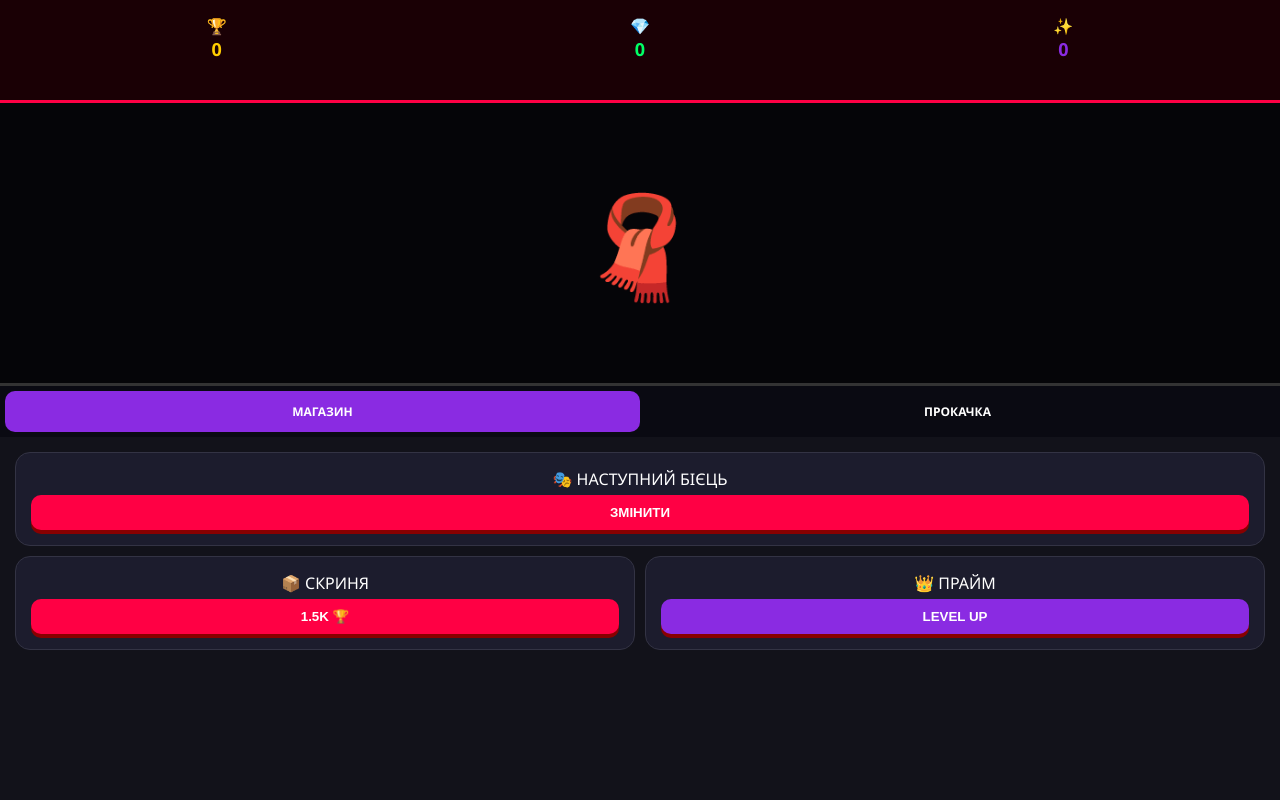
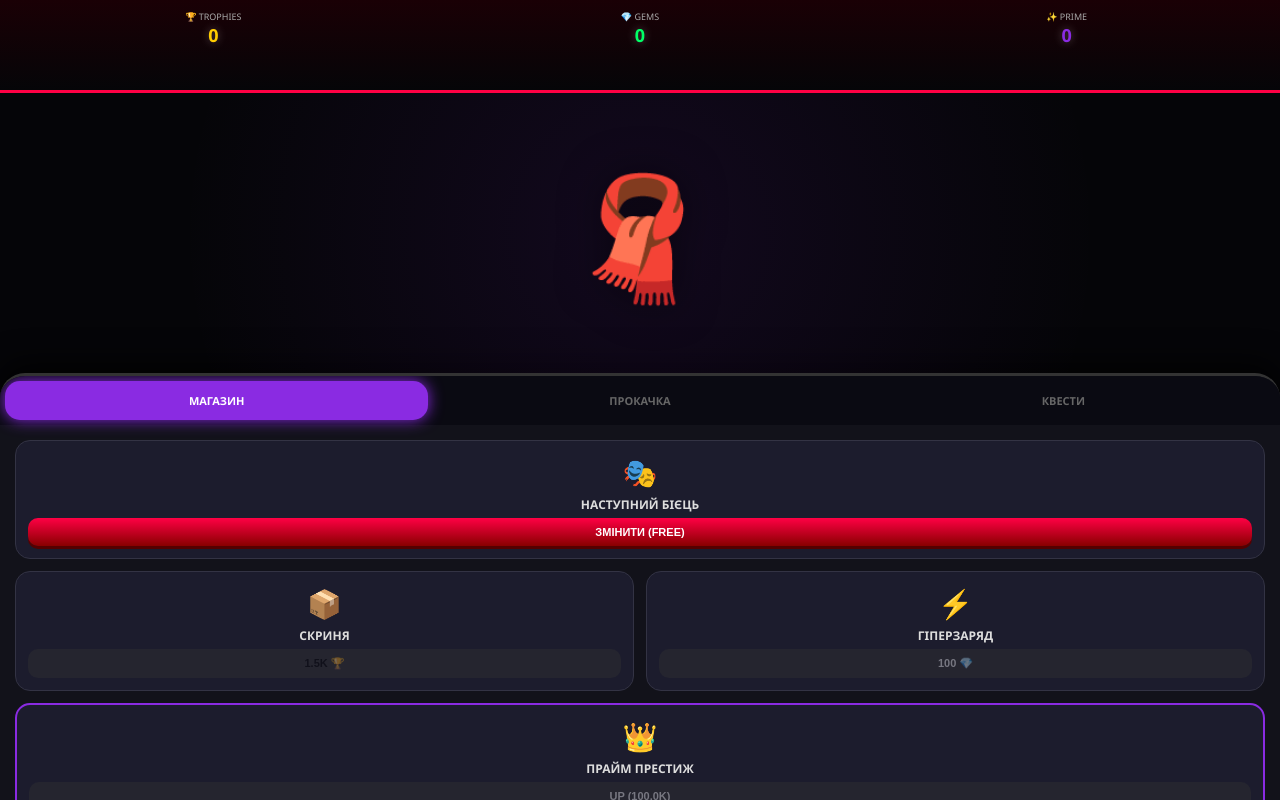
Before and after one commit to TwinkWeel-GameDev/Brawl-Clicker, a plain HTML site: page index.html in a window 1280 px wide. Both pictures are taken after a click on the element "МАГАЗИН". Drawn offline with Linux system fonts and the light colour scheme.

Commit message:
Update index.html

```diff
--- a/index.html
+++ b/index.html
@@ -7,67 +7,111 @@
     <style>
         :root {
             --bg: #050508; --panel: #12121a; --red: #ff0044;
-            --purple: #8a2be2; --gold: #ffcc00; --green: #00ff66; --cyan: #00ffff;
-        }
-        body {
-            background: var(--bg); color: #fff; font-family: 'Segoe UI', sans-serif;
-            margin: 0; padding: 0; overflow: hidden; height: 100vh; display: flex; flex-direction: column;
+            --purple: #8a2be2; --gold: #ffcc00; --cyan: #00ffff; --green: #00ff66;
         }
 
-        /* Шапка */
+        body {
+            background: var(--bg); color: #fff; font-family: 'Segoe UI', 'Arial Black', sans-serif;
+            margin: 0; padding: 0; overflow: hidden; height: 100vh; display: flex; flex-direction: column;
+            user-select: none; -webkit-tap-highlight-color: transparent;
+        }
+
+        /* Анімації */
+        @keyframes shake { 0%, 100% { transform: translate(0,0); } 25% { transform: translate(2px, -2px); } 75% { transform: translate(-2px, 2px); } }
+        .hyper-active { animation: shake 0.1s infinite; background: radial-gradient(circle, #300 0%, #050508 100%) !important; }
+
+        /* Шапка - Фіксована */
         .header {
-            display: flex; justify-content: space-around; padding: 15px 5px;
-            border-bottom: 3px solid var(--red); background: #1a0005; height: 70px;
+            display: flex; justify-content: space-around; background: linear-gradient(180deg, #1a0005 0%, var(--bg) 100%);
+            padding: 10px 0; border-bottom: 3px solid var(--red); height: 70px; flex-shrink: 0;
         }
-        .stat-box { display: flex; flex-direction: column; align-items: center; }
-        .stat-val { font-size: 18px; font-weight: 900; }
+        .stat-box { display: flex; flex-direction: column; align-items: center; min-width: 70px; }
+        .stat-label { font-size: 9px; color: #aaa; text-transform: uppercase; }
+        .stat-val { font-size: 18px; font-weight: 900; text-shadow: 0 0 10px rgba(255,255,255,0.3); }
 
-        /* Зона тапу - чітка висота */
+        /* Зона тапу - Фіксована */
         .game-area {
-            height: 35vh; min-height: 200px; display: flex; align-items: center;
-            justify-content: center; position: relative;
+            height: 35vh; position: relative; display: flex; align-items: center; justify-content: center;
+            background: radial-gradient(circle, rgba(138, 43, 226, 0.1) 0%, transparent 70%); flex-shrink: 0;
         }
-        #char { font-size: 100px; transition: 0.05s; z-index: 5; cursor: pointer; }
+        #char {
+            font-size: 120px; transition: transform 0.05s; z-index: 5; filter: drop-shadow(0 0 20px rgba(0,0,0,0.5));
+        }
+        .combo-meter {
+            position: absolute; right: 20px; top: 10px; color: var(--cyan); font-style: italic;
+            font-size: 20px; font-weight: 900; opacity: 0; transition: 0.3s;
+        }
 
-        /* UI Панель - ВИПРАВЛЕНО СКРОЛ */
+        /* UI Панель - СКРОЛ ПРАЦЮЄ ТУТ */
         .ui-panel {
             flex: 1; background: var(--panel); border-top: 3px solid #333;
-            display: flex; flex-direction: column; overflow: hidden; /* Важливо */
+            border-radius: 25px 25px 0 0; display: flex; flex-direction: column; overflow: hidden;
+            box-shadow: 0 -10px 30px rgba(0,0,0,0.8);
         }
-        .nav-tabs { display: flex; background: #0a0a12; padding: 5px; }
-        .nav-btn { flex: 1; padding: 12px; text-align: center; font-weight: 900; font-size: 12px; cursor: pointer; }
-        .nav-btn.active { background: var(--purple); border-radius: 10px; }
+        .nav-tabs { display: flex; background: #0a0a12; padding: 5px; flex-shrink: 0; }
+        .nav-btn {
+            flex: 1; padding: 12px; cursor: pointer; color: #666; font-size: 11px; font-weight: 900;
+            text-align: center; transition: 0.3s; border-radius: 15px;
+        }
+        .nav-btn.active { color: #fff; background: var(--purple); box-shadow: 0 0 15px var(--purple); }
 
-        /* Контент табів зі скролом */
-        .tab-content {
-            display: none; padding: 15px; overflow-y: auto; height: 100%; /* Дозволяє крутити вниз */
-            padding-bottom: 100px; /* Місце для нижніх кнопок */
-        }
+        .tab-content { flex: 1; overflow-y: auto; padding: 15px; display: none; padding-bottom: 50px; }
         .tab-content.active { display: block; }
 
-        .grid { display: grid; grid-template-columns: 1fr 1fr; gap: 10px; }
-        .card { background: #1c1c2d; border-radius: 15px; padding: 15px; text-align: center; border: 1px solid #334; }
-        button { width: 100%; padding: 10px; border-radius: 10px; border: none; font-weight: 900; color: #fff; margin-top: 5px; }
-        .btn-buy { background: var(--red); box-shadow: 0 4px #800; }
-        .btn-buy:disabled { opacity: 0.3; box-shadow: none; }
+        /* Картки */
+        .grid { display: grid; grid-template-columns: 1fr 1fr; gap: 12px; }
+        .card {
+            background: #1c1c2d; border-radius: 15px; padding: 12px; border: 1px solid #334;
+            display: flex; flex-direction: column; align-items: center; position: relative;
+        }
+        .card-lvl { position: absolute; top: 5px; right: 8px; font-size: 9px; color: var(--cyan); }
+        .card-icon { font-size: 28px; margin-bottom: 5px; }
+        .card-name { font-size: 12px; font-weight: bold; margin-bottom: 5px; color: #ddd; text-align: center; }
 
+        button {
+            width: 100%; border: none; padding: 8px; border-radius: 10px; font-weight: 900;
+            color: white; transition: 0.1s; cursor: pointer; font-size: 11px;
+        }
+        .btn-buy { background: linear-gradient(180deg, var(--red), #800); box-shadow: 0 3px #500; }
+        .btn-buy:active { transform: translateY(2px); box-shadow: none; }
+        .btn-buy:disabled { background: #333 !important; box-shadow: none !important; opacity: 0.4; }
+
+        /* Ефекти */
+        .floating-text {
+            position: absolute; pointer-events: none; animation: floatUp 0.6s forwards;
+            font-weight: 900; font-size: 24px; z-index: 100;
+        }
+        @keyframes floatUp { 0% { transform: translateY(0); opacity: 1; } 100% { transform: translateY(-80px); opacity: 0; } }
+
+        .quest-item { background: #0a0a12; margin-bottom: 8px; padding: 10px; border-radius: 12px; border-left: 4px solid var(--green); }
         #notify {
-            position: fixed; top: 10px; left: 50%; transform: translateX(-50%);
-            background: var(--purple); padding: 10px 20px; border-radius: 20px; z-index: 100; display: none;
+            position: fixed; top: 80px; left: 50%; transform: translateX(-50%);
+            background: var(--purple); padding: 8px 20px; border-radius: 30px;
+            z-index: 200; font-weight: bold; display: none; border: 2px solid #fff; font-size: 12px;
         }
     </style>
 </head>
-<body>
+<body id="main-body">
 
-<div id="notify"></div>
+<div id="notify">Повідомлення!</div>
 
 <div class="header">
-    <div class="stat-box" style="color: var(--gold)">🏆 <span id="trophies" class="stat-val">0</span></div>
-    <div class="stat-box" style="color: var(--green)">💎 <span id="gems" class="stat-val">0</span></div>
-    <div class="stat-box" style="color: var(--purple)">✨ <span id="prime" class="stat-val">0</span></div>
+    <div class="stat-box" style="color: var(--gold)">
+        <span class="stat-label">🏆 trophies</span>
+        <span id="trophies" class="stat-val">0</span>
+    </div>
+    <div class="stat-box" style="color: var(--green)">
+        <span class="stat-label">💎 gems</span>
+        <span id="gems" class="stat-val">0</span>
+    </div>
+    <div class="stat-box" style="color: var(--purple)">
+        <span class="stat-label">✨ prime</span>
+        <span id="prime" class="stat-val">0</span>
+    </div>
 </div>
 
 <div class="game-area" id="tap-area">
+    <div class="combo-meter" id="combo-ui">COMBO x2</div>
     <div id="char">🧣</div>
 </div>
 
@@ -75,21 +119,30 @@
     <div class="nav-tabs">
         <div class="nav-btn active" onclick="showTab('shop', event)">МАГАЗИН</div>
         <div class="nav-btn" onclick="showTab('upgrades', event)">ПРОКАЧКА</div>
+        <div class="nav-btn" onclick="showTab('quests', event)">КВЕСТИ</div>
     </div>
 
     <div class="tab-content active" id="tab-shop">
         <div class="grid">
             <div class="card" style="grid-column: span 2;">
-                <div>🎭 НАСТУПНИЙ БІЄЦЬ</div>
-                <button class="btn-buy" onclick="nextSkin()">ЗМІНИТИ</button>
+                <div class="card-icon">🎭</div>
+                <div class="card-name">НАСТУПНИЙ БІЄЦЬ</div>
+                <button class="btn-buy" onclick="nextSkin()">ЗМІНИТИ (FREE)</button>
             </div>
             <div class="card">
-                <div>📦 СКРИНЯ</div>
-                <button class="btn-buy" id="btn-box" onclick="buyBox()">1.5K 🏆</button>
+                <div class="card-icon">📦</div>
+                <div class="card-name">СКРИНЯ</div>
+                <button class="btn-buy" id="btn-box" onclick="buyBox()" style="background: var(--gold); color: #000;">1.5K 🏆</button>
             </div>
             <div class="card">
-                <div>👑 ПРАЙМ</div>
-                <button class="btn-buy" id="btn-prime" onclick="prestige()" style="background:var(--purple)">LEVEL UP</button>
+                <div class="card-icon">⚡</div>
+                <div class="card-name">ГІПЕРЗАРЯД</div>
+                <button class="btn-buy" id="btn-hyper" onclick="buyHyper()" style="background: var(--purple);">100 💎</button>
+            </div>
+            <div class="card" style="grid-column: span 2; border: 2px solid var(--purple);">
+                <div class="card-icon">👑</div>
+                <div class="card-name">ПРАЙМ ПРЕСТИЖ</div>
+                <button class="btn-buy" id="btn-prime" onclick="prestige()" style="background: var(--purple);">LEVEL UP</button>
             </div>
         </div>
     </div>
@@ -97,133 +150,167 @@
     <div class="tab-content" id="tab-upgrades">
         <div class="grid">
             <div class="card">
-                <div id="lvl-pwr">Lvl 1</div>
-                <div>🧨 СИЛА</div>
+                <span class="card-lvl" id="lvl-pwr">Lvl 1</span>
+                <div class="card-icon">🧨</div>
+                <div class="card-name">СИЛА</div>
                 <button class="btn-buy" id="btn-pwr" onclick="upPwr()">+5 (<span id="cost-pwr">100</span>)</button>
             </div>
             <div class="card">
-                <div id="lvl-auto">Lvl 0</div>
-                <div>🤖 АВТО</div>
+                <span class="card-lvl" id="lvl-auto">Lvl 0</span>
+                <div class="card-icon">🤖</div>
+                <div class="card-name">АВТО</div>
                 <button class="btn-buy" id="btn-auto" onclick="upAuto()">+10/с (<span id="cost-auto">500</span>)</button>
             </div>
-            <div class="card" style="grid-column: span 2;">
-                <div>🚀 NULL'S SERVER</div>
-                <button class="btn-buy" id="btn-server" onclick="upServer()">+500/с (50K)</button>
-            </div>
         </div>
+    </div>
+
+    <div class="tab-content" id="tab-quests">
+        <div id="quest-list"></div>
     </div>
 </div>
 
 <script>
-    // СИНТЕЗАТОР ЗВУКУ (Працює без файлів!)
+    // ЗВУКОВА СИСТЕМА
     const audioCtx = new (window.AudioContext || window.webkitAudioContext)();
-    function playSound(freq, type, duration) {
-        const osc = audioCtx.createOscillator();
-        const gain = audioCtx.createGain();
-        osc.type = type; osc.frequency.value = freq;
-        gain.gain.setValueAtTime(0.1, audioCtx.currentTime);
-        gain.gain.exponentialRampToValueAtTime(0.01, audioCtx.currentTime + duration);
-        osc.connect(gain); gain.connect(audioCtx.destination);
-        osc.start(); osc.stop(audioCtx.currentTime + duration);
+    function playSfx(f, t, d) {
+        if(audioCtx.state === 'suspended') audioCtx.resume();
+        const o = audioCtx.createOscillator();
+        const g = audioCtx.createGain();
+        o.type = t; o.frequency.value = f;
+        g.gain.setValueAtTime(0.1, audioCtx.currentTime);
+        g.gain.exponentialRampToValueAtTime(0.01, audioCtx.currentTime + d);
+        o.connect(g); g.connect(audioCtx.destination);
+        o.start(); o.stop(audioCtx.currentTime + d);
     }
 
     const sfx = {
-        tap: () => playSound(400, 'sine', 0.1),
-        buy: () => playSound(800, 'square', 0.2),
-        prime: () => { playSound(500, 'sawtooth', 0.3); setTimeout(() => playSound(700, 'sawtooth', 0.4), 100); }
+        tap: () => playSfx(400, 'sine', 0.1),
+        buy: () => playSfx(800, 'square', 0.2),
+        prime: () => { playSfx(500, 'sawtooth', 0.3); setTimeout(()=>playSfx(700,'sawtooth',0.4),100); }
     };
 
-    // ЛОГІКА ГРИ
-    let state = JSON.parse(localStorage.getItem('brawlData')) || {
+    let state = JSON.parse(localStorage.getItem('brawlDataV3')) || {
         trophies: 0, gems: 0, prime: 0, power: 1, auto: 0,
-        costs: { pwr: 100, auto: 500, server: 50000 },
-        lvls: { pwr: 1, auto: 0 }, skinIdx: 0
+        costs: { pwr: 100, auto: 500 }, lvls: { pwr: 1, auto: 0 },
+        skinIdx: 0, hyper: false, combo: 0, lastTap: 0, totalClicks: 0
     };
 
-    const skins = ["🧣", "🦅", "🌑", "🔥", "👑", "👺", "💀", "👽"];
+    const skins = ["🧣", "🦅", "🌑", "🔥", "👑", "👺", "💀", "👽", "👾", "🤖"];
+
+    function f(n) { return n >= 1000 ? (n/1000).toFixed(1) + "K" : Math.floor(n); }
+
+    function notify(text) {
+        const el = document.getElementById('notify');
+        el.innerText = text; el.style.display = 'block';
+        setTimeout(() => el.style.display = 'none', 2000);
+    }
 
     function update() {
-        document.getElementById('trophies').innerText = Math.floor(state.trophies);
-        document.getElementById('gems').innerText = state.gems;
+        document.getElementById('trophies').innerText = f(state.trophies);
+        document.getElementById('gems').innerText = f(state.gems);
         document.getElementById('prime').innerText = state.prime;
         document.getElementById('lvl-pwr').innerText = "Lvl " + state.lvls.pwr;
-        document.getElementById('cost-pwr').innerText = state.costs.pwr;
+        document.getElementById('cost-pwr').innerText = f(state.costs.pwr);
         document.getElementById('lvl-auto').innerText = "Lvl " + state.lvls.auto;
-        document.getElementById('cost-auto').innerText = state.costs.auto;
+        document.getElementById('cost-auto').innerText = f(state.costs.auto);
 
         document.getElementById('btn-pwr').disabled = state.trophies < state.costs.pwr;
         document.getElementById('btn-auto').disabled = state.trophies < state.costs.auto;
-        document.getElementById('btn-server').disabled = state.trophies < 50000;
+        document.getElementById('btn-box').disabled = state.trophies < 1500;
+        document.getElementById('btn-hyper').disabled = state.gems < 100 || state.hyper;
 
+        let pReq = 100000 * (state.prime + 1);
+        document.getElementById('btn-prime').innerText = `UP (${f(pReq)})`;
+        document.getElementById('btn-prime').disabled = state.trophies < pReq;
         document.getElementById('char').innerText = skins[state.skinIdx];
-        localStorage.setItem('brawlData', JSON.stringify(state));
+
+        localStorage.setItem('brawlDataV3', JSON.stringify(state));
+        renderQuests();
     }
 
-    function handleTap() {
-        if (audioCtx.state === 'suspended') audioCtx.resume();
-        state.trophies += (state.power + (state.prime * 50));
-        if (Math.random() < 0.05) state.gems++;
+    function handleTap(e) {
+        const now = Date.now();
+        state.combo = (now - state.lastTap < 300) ? Math.min(state.combo + 1, 50) : 0;
+        state.lastTap = now;
+
+        let mult = (1 + Math.floor(state.combo/10)) * (state.hyper ? 10 : 1);
+        let gain = (state.power + (state.prime * 50)) * mult;
+
+        state.trophies += gain; state.totalClicks++;
         sfx.tap();
+
+        const char = document.getElementById('char');
+        char.style.transform = 'scale(0.8) rotate(-5deg)';
+        setTimeout(() => char.style.transform = 'scale(1) rotate(0deg)', 50);
+
+        const x = e.touches ? e.touches[0].pageX : e.pageX;
+        const y = e.touches ? e.touches[0].pageY : e.pageY;
+        showFloat(x, y, "+" + f(gain), state.hyper ? 'var(--purple)' : '#fff');
+
+        const cUI = document.getElementById('combo-ui');
+        cUI.style.opacity = state.combo > 5 ? 1 : 0;
+        cUI.innerText = `COMBO x${1 + Math.floor(state.combo/10)}`;
+
+        if(Math.random() < 0.02) { state.gems++; showFloat(x, y-40, "+1 💎", 'var(--green)'); }
         update();
     }
 
-    document.getElementById('tap-area').addEventListener('mousedown', handleTap);
-    document.getElementById('tap-area').addEventListener('touchstart', (e) => { e.preventDefault(); handleTap(); });
-
-    function upPwr() {
-        if (state.trophies >= state.costs.pwr) {
-            state.trophies -= state.costs.pwr;
-            state.power += 5; state.lvls.pwr++;
-            state.costs.pwr = Math.round(state.costs.pwr * 1.6);
-            sfx.buy(); update();
-        }
+    function showFloat(x, y, txt, clr) {
+        const d = document.createElement('div');
+        d.className = 'floating-text'; d.innerText = txt; d.style.left = x+'px'; d.style.top = y+'px'; d.style.color = clr;
+        document.body.appendChild(d); setTimeout(() => d.remove(), 600);
     }
 
-    function upAuto() {
-        if (state.trophies >= state.costs.auto) {
-            state.trophies -= state.costs.auto;
-            state.auto += 10; state.lvls.auto++;
-            state.costs.auto = Math.round(state.costs.auto * 2);
-            sfx.buy(); update();
-        }
-    }
+    const tA = document.getElementById('tap-area');
+    tA.addEventListener('touchstart', (e)=>{e.preventDefault(); handleTap(e)}, {passive:false});
+    tA.addEventListener('mousedown', handleTap);
 
-    function upServer() {
-        if (state.trophies >= 50000) {
-            state.trophies -= 50000; state.auto += 500;
-            sfx.buy(); update();
-        }
-    }
+    function upPwr() { if(state.trophies >= state.costs.pwr) { sfx.buy(); state.trophies -= state.costs.pwr; state.power += 5; state.lvls.pwr++; state.costs.pwr = Math.round(state.costs.pwr*1.7); update(); } }
+    function upAuto() { if(state.trophies >= state.costs.auto) { sfx.buy(); state.trophies -= state.costs.auto; state.auto += 10; state.lvls.auto++; state.costs.auto = Math.round(state.costs.auto*2); update(); } }
+    function buyBox() { if(state.trophies >= 1500) { sfx.buy(); state.trophies -= 1500; state.gems += Math.floor(Math.random()*15)+5; update(); } }
+    function nextSkin() { sfx.tap(); state.skinIdx = (state.skinIdx + 1) % skins.length; update(); }
 
-    function buyBox() {
-        if (state.trophies >= 1500) {
-            state.trophies -= 1500; state.gems += 15;
-            sfx.buy(); update();
+    function buyHyper() {
+        if(state.gems >= 100) {
+            sfx.prime(); state.gems -= 100; state.hyper = true;
+            document.body.classList.add('hyper-active');
+            notify("ГІПЕРЗАРЯД x10!");
+            setTimeout(() => { state.hyper = false; document.body.classList.remove('hyper-active'); update(); }, 15000);
+            update();
         }
     }
 
     function prestige() {
         let req = 100000 * (state.prime + 1);
-        if (state.trophies >= req) {
-            state.prime++; state.trophies = 0; state.power = 1; state.auto = 0;
-            state.costs = { pwr: 100, auto: 500, server: 50000 };
-            state.lvls = { pwr: 1, auto: 0 };
-            sfx.prime(); update();
-            alert("НОВИЙ ПРАЙМ!");
+        if(state.trophies >= req) {
+            sfx.prime(); state.prime++; state.trophies = 0; state.power = 1; state.auto = 0;
+            state.costs = { pwr: 100, auto: 500 }; state.lvls = { pwr: 1, auto: 0 };
+            notify(`✨ ПРАЙМ ${state.prime}!`); update();
         }
     }
 
-    function nextSkin() { state.skinIdx = (state.skinIdx + 1) % skins.length; sfx.tap(); update(); }
-
-    function showTab(name, e) {
+    function showTab(t, e) {
         sfx.tap();
         document.querySelectorAll('.tab-content').forEach(c => c.classList.remove('active'));
         document.querySelectorAll('.nav-btn').forEach(b => b.classList.remove('active'));
-        document.getElementById('tab-' + name).classList.add('active');
+        document.getElementById('tab-' + t).classList.add('active');
         e.target.classList.add('active');
     }
 
-    setInterval(() => { if (state.auto > 0) { state.trophies += state.auto / 10; update(); } }, 100);
+    function renderQuests() {
+        const qL = document.getElementById('quest-list');
+        const qs = [
+            { n: "Клікер", c: 500, v: state.totalClicks, r: "10 💎" },
+            { n: "Багатій", c: 10000, v: state.trophies, r: "50 💎" }
+        ];
+        qL.innerHTML = qs.map(q => `
+            <div class="quest-item" style="opacity: ${q.v >= q.c ? 1 : 0.5}">
+                <b>${q.n}</b><br><small>${f(q.v)}/${f(q.c)} | Нагорода: ${q.r}</small>
+            </div>
+        `).join('');
+    }
+
+    setInterval(() => { if(state.auto > 0) { state.trophies += state.auto/10; update(); } }, 100);
     update();
 </script>
 </body>
```
